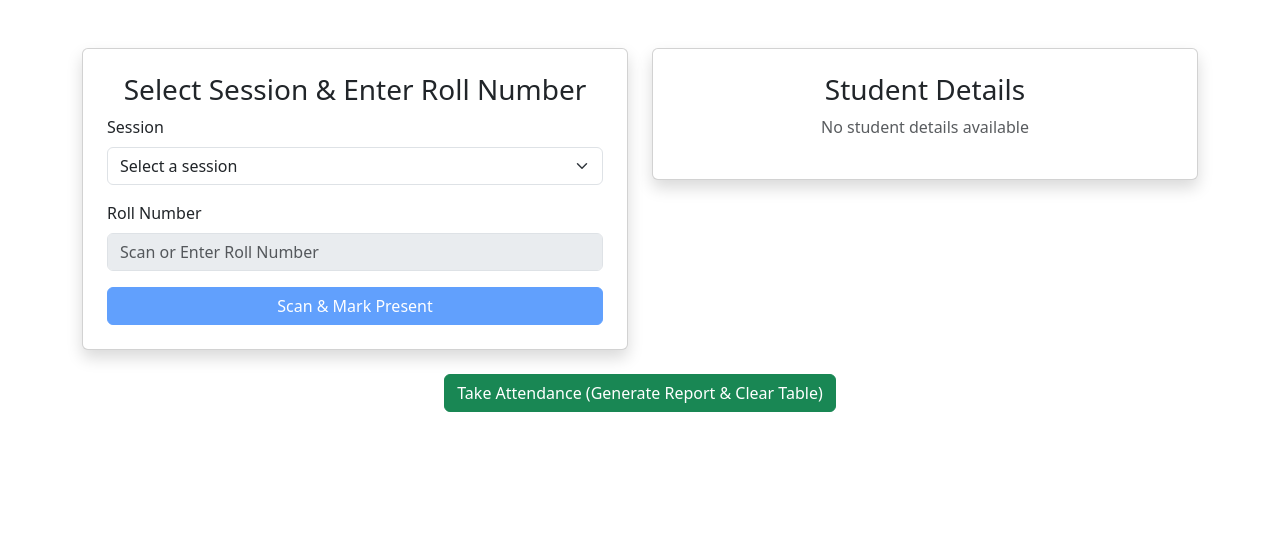
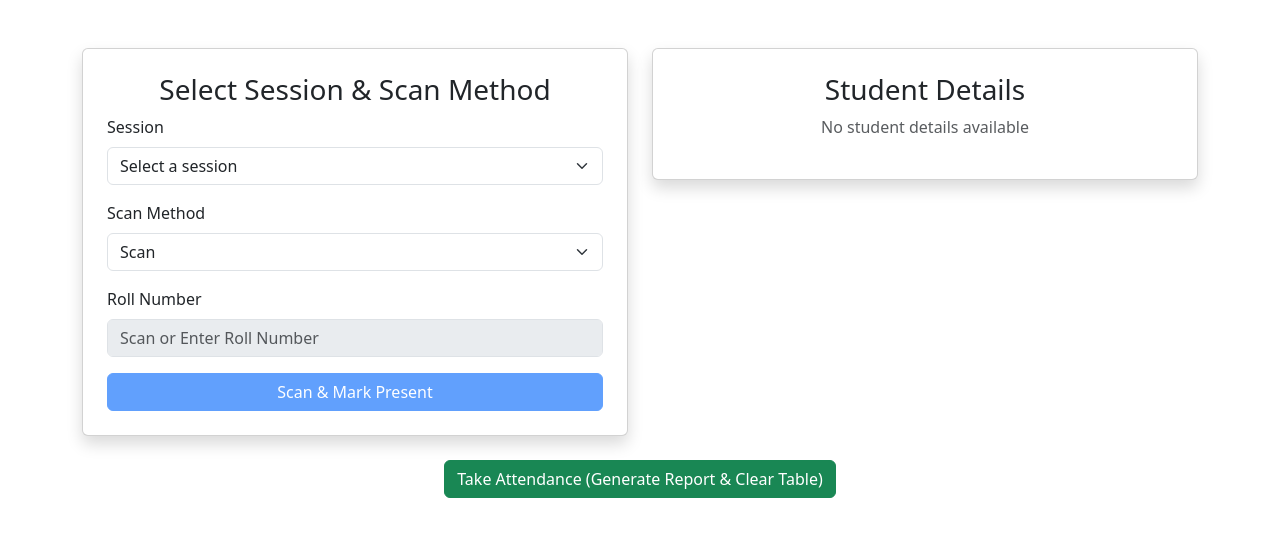
Before and after one commit to Abhinavburnapelly/SAET, a React (Create React App) app: page /scan in a window 1280 px wide. Shown: the top 536 px of the page. Built offline with nearby package versions, Linux system fonts and the light colour scheme.

Commit message:
added a feature but still in progress live face detection feature

```diff
--- a/src/components/StartScanning.js
+++ b/src/components/StartScanning.js
@@ -1,4 +1,4 @@
-import { useState } from "react";
+import { useState, useRef, useEffect } from "react";
 import { Container, Row, Col, Form, Button, Card } from "react-bootstrap";
 import axios from "axios";
 import { useNavigate } from "react-router-dom";
@@ -8,7 +8,36 @@ function StartScanning() {
   const [studentDetails, setStudentDetails] = useState(null);
   const [error, setError] = useState("");
   const [sessionId, setSessionId] = useState(""); // Store session ID
+  const [scanMethod, setScanMethod] = useState("scan"); // "scan" or "face_recognition"
+  const [isStreaming, setIsStreaming] = useState(false); // To track live video stream
+  const videoRef = useRef(null); // Reference to video element
   const navigate = useNavigate();
+
+  // ✅ Start Face Recognition Live Stream
+  useEffect(() => {
+    if (scanMethod === "face_recognition" && !isStreaming) {
+      startLiveStream();
+    }
+  }, [scanMethod]);
+
+  const startLiveStream = async () => {
+    try {
+      const stream = await navigator.mediaDevices.getUserMedia({ video: true });
+      if (videoRef.current) {
+        videoRef.current.srcObject = stream;
+        setIsStreaming(true);
+      }
+    } catch (err) {
+      setError("Error accessing camera");
+    }
+  };
+
+  const stopLiveStream = () => {
+    if (videoRef.current && videoRef.current.srcObject) {
+      videoRef.current.srcObject.getTracks().forEach(track => track.stop());
+      setIsStreaming(false);
+    }
+  };
 
   // ✅ Handle Scan (Mark Present & Fetch Details)
   const handleScan = async (e) => {
@@ -19,9 +48,8 @@ function StartScanning() {
       });
 
       if (response.status === 200) {
-        // Fetch student details after scanning
         fetchStudentDetails(rollNumber);
-        setRollNumber(""); // Clear input field
+        setRollNumber("");
         setError("");
       }
     } catch (err) {
@@ -42,23 +70,17 @@ function StartScanning() {
     }
   };
 
-
   // ✅ Take Attendance (Generate Report & Clear Table)
   const handleTakeAttendance = async () => {
     if (!sessionId) {
       alert("Please select a session before taking attendance");
       return;
     }
-
     try {
-      await axios.post("http://localhost:5000/api/generate-report", {
-        session_id: sessionId, // Send session ID
-      });
-
-      await axios.post("http://localhost:5000/api/clear-attendance"); // Clear attendance table
-
-      console.log("Attendance report generated and cleared!");
-      navigate("/teacher-dashboard"); // Redirect to teacher dashboard
+      await axios.post("http://localhost:5000/api/generate-report", { session_id: sessionId });
+      await axios.post("http://localhost:5000/api/clear-attendance");
+      stopLiveStream(); // Restart camera
+      navigate("/teacher-dashboard");
     } catch (err) {
       setError("Error generating report");
     }
@@ -70,8 +92,9 @@ function StartScanning() {
         {/* Left Side: Session Selection & Roll Number Input */}
         <Col md={6}>
           <Card className="p-4 shadow">
-            <h3 className="text-center">Select Session & Enter Roll Number</h3>
+            <h3 className="text-center">Select Session & Scan Method</h3>
             {error && <p className="text-danger">{error}</p>}
+
             <Form.Group className="mb-3">
               <Form.Label>Session</Form.Label>
               <Form.Select value={sessionId} onChange={(e) => setSessionId(e.target.value)}>
@@ -84,6 +107,21 @@ function StartScanning() {
                 <option value="6">Period 6</option>
               </Form.Select>
             </Form.Group>
+
+            {/* NEW DROPDOWN: Select Scan Method */}
+            <Form.Group className="mb-3">
+              <Form.Label>Scan Method</Form.Label>
+              <Form.Select value={scanMethod} onChange={(e) => {
+                setScanMethod(e.target.value);
+                if (e.target.value === "scan") stopLiveStream(); // Stop camera if switching back
+              }}>
+                <option value="scan">Scan</option>
+                <option value="face_recognition">Live Face Recognition</option>
+              </Form.Select>
+            </Form.Group>
+
+            {/* Roll Number Input (Only shown for Scan Method) */}
+            {scanMethod === "scan"  &&stopLiveStream&& (
               <Form onSubmit={handleScan}>
                 <Form.Group className="mb-3">
                   <Form.Label>Roll Number</Form.Label>
@@ -92,28 +130,41 @@ function StartScanning() {
                     placeholder="Scan or Enter Roll Number"
                     value={rollNumber}
                     onChange={(e) => setRollNumber(e.target.value)}
-                  disabled={!sessionId} // Disable input if no session is selected
+                    disabled={!sessionId}
                   />
                 </Form.Group>
                 <Button variant="primary" type="submit" className="w-100" disabled={!sessionId}>
                   Scan & Mark Present
                 </Button>
               </Form>
+            )}
           </Card>
         </Col>
 
-        {/* Right Side: Display Student Details */}
+        {/* Right Side: Live Camera or Student Details */}
         <Col md={6}>
           <Card className="p-4 shadow">
-            <h3 className="text-center">Student Details</h3>
-            {studentDetails ? (
+            <h3 className="text-center">
+              {scanMethod === "scan" ? "Student Details" : "Live Face Recognition"}
+            </h3>
+
+            {/* Show Student Details for Scan Method */}
+            {scanMethod === "scan" && studentDetails ? (
               <>
                 <p><strong>Roll Number:</strong> {studentDetails.roll_number}</p>
                 <p><strong>Name:</strong> {studentDetails.name}</p>
                 <p><strong>Status:</strong> {studentDetails.status}</p>
               </>
-            ) : (
+            ) : scanMethod === "scan" ? (
               <p className="text-muted text-center">No student details available</p>
+            ) : null}
+
+            {/* Show Live Camera for Face Recognition */}
+            {scanMethod === "face_recognition" && (
+              <div className="text-center">
+                <video ref={videoRef} autoPlay playsInline style={{ width: "100%", maxHeight: "300px", borderRadius: "10px", border: "2px solid #ccc" }}></video>
+                <p className="text-muted mt-2">Still in progress</p>
+              </div>
             )}
           </Card>
         </Col>
```
Lines whose indentation alone changed are shown as unchanged.
